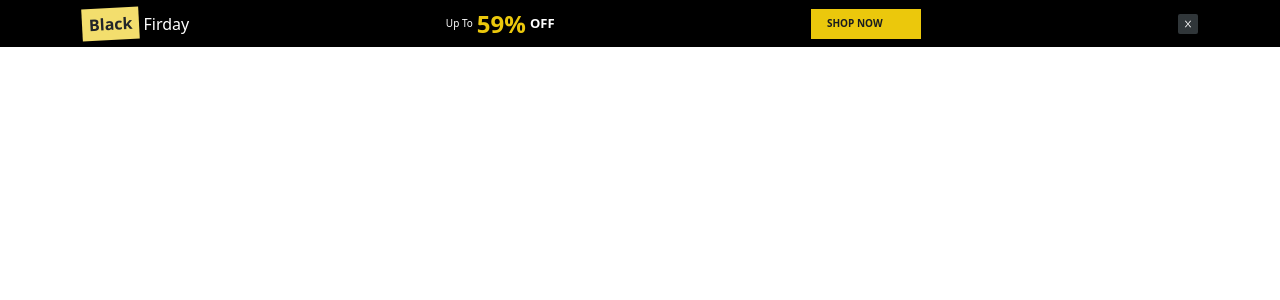
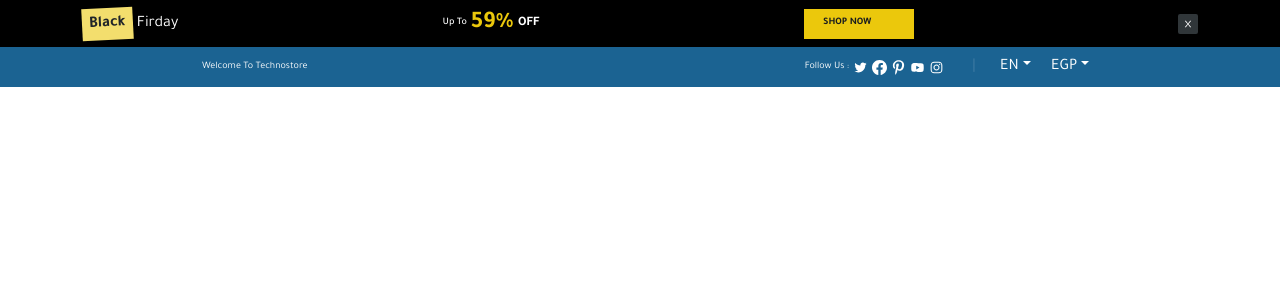
Before and after one commit to magedElshafey/technostore, a React (Create React App) app: page / in a window 1280 px wide. Shown: the top 300 px of the page. Built offline with nearby package versions, Linux system fonts and the light colour scheme; some icons are missing.

Commit message:
create settings header

```diff
--- a/public/index.html
+++ b/public/index.html
@@ -10,34 +10,20 @@
       content="Web site created using create-react-app"
     />
     <link rel="apple-touch-icon" href="%PUBLIC_URL%/logo192.png" />
-    <!--
-      manifest.json provides metadata used when your web app is installed on a
-      user's mobile device or desktop. See https://developers.google.com/web/fundamentals/web-app-manifest/
-    -->
+
     <link rel="manifest" href="%PUBLIC_URL%/manifest.json" />
-    <!--
-      Notice the use of %PUBLIC_URL% in the tags above.
-      It will be replaced with the URL of the `public` folder during the build.
-      Only files inside the `public` folder can be referenced from the HTML.
 
-      Unlike "/favicon.ico" or "favicon.ico", "%PUBLIC_URL%/favicon.ico" will
-      work correctly both with client-side routing and a non-root public URL.
-      Learn how to configure a non-root public URL by running `npm run build`.
-    -->
-    <title>React App</title>
+    <title>Technostore</title>
+    <!-- google fonts -->
+    <link rel="preconnect" href="https://fonts.googleapis.com" />
+    <link rel="preconnect" href="https://fonts.gstatic.com" crossorigin />
+    <link
+      href="https://fonts.googleapis.com/css2?family=Tajawal:wght@200;300;400;500;700;800;900&display=swap"
+      rel="stylesheet"
+    />
   </head>
   <body>
     <noscript>You need to enable JavaScript to run this app.</noscript>
     <div id="root"></div>
-    <!--
-      This HTML file is a template.
-      If you open it directly in the browser, you will see an empty page.
-
-      You can add webfonts, meta tags, or analytics to this file.
-      The build step will place the bundled scripts into the <body> tag.
-
-      To begin the development, run `npm start` or `yarn start`.
-      To create a production bundle, use `npm run build` or `yarn build`.
-    -->
   </body>
 </html>
--- a/src/App.js
+++ b/src/App.js
@@ -7,6 +7,7 @@ import {
   useLocation,
 } from "react-router-dom";
 import OfferHeader from "./components/layout/offerHeader/OfferHeader";
+import SettingsHeader from "./components/layout/settingsHeader/SettingsHeader";
 const App = () => {
   // handle scroll to top after page change
   function ScrollToTopAfterChangePage() {
@@ -18,8 +19,10 @@ const App = () => {
   }
   return (
     <Router>
+      {/*shared layout*/}
       <ScrollToTopAfterChangePage />
       <OfferHeader />
+      <SettingsHeader />
     </Router>
   );
 };
--- a/src/components/layout/offerHeader/OfferHeader.jsx
+++ b/src/components/layout/offerHeader/OfferHeader.jsx
@@ -1,16 +1,23 @@
-import React from "react";
-import style from "./offerHeader.module.css";
+// hooks
+import React, { useState } from "react";
 import { useNavigate } from "react-router-dom";
 import { useTranslation } from "react-i18next";
+// style
+import style from "./offerHeader.module.css";
 // icons
 import { FaArrowRightLong, FaArrowLeftLong } from "react-icons/fa6";
 import { AiOutlineClose } from "react-icons/ai";
 const OfferHeader = () => {
+  // hooks
   const navigate = useNavigate();
+  const [showWidget, setShowWidget] = useState(true);
+  const { i18n } = useTranslation();
+  //   logic in design
   const handleNavigate = () => navigate("/");
-  const { i18n } = useTranslation();
+  const handleShowWidget = () => setShowWidget(false);
   return (
     <div className="d-none d-md-block">
+      {showWidget && (
         <div className={style.mainDiv}>
           <div className="container">
             <div className="d-flex justify-content-between align-items-center">
@@ -39,6 +46,7 @@ const OfferHeader = () => {
                 )}
               </button>
               <button
+                onClick={handleShowWidget}
                 className={`d-flex align-items-center justify-content-center ${style.closeBtn}`}
               >
                 <AiOutlineClose />
@@ -46,6 +54,7 @@ const OfferHeader = () => {
             </div>
           </div>
         </div>
+      )}
     </div>
   );
 };
--- /dev/null
+++ b/src/components/layout/settingsHeader/SettingsHeader.jsx
@@ -0,0 +1,89 @@
+import React from "react";
+// style
+import style from "./settings.module.css";
+// icons
+import { AiOutlineTwitter, AiOutlineInstagram } from "react-icons/ai";
+import { BsFacebook } from "react-icons/bs";
+import { FaPinterestP } from "react-icons/fa";
+import { BiLogoYoutube } from "react-icons/bi";
+
+const SettingsHeader = () => {
+  return (
+    <div className={`d-none d-md-block ${style.mainDiv}`}>
+      <div className="container">
+        <div className="d-flex align-items-center justify-content-between">
+          {/**welcome*/}
+          <p className={`m-0 p-0 ${style.welcome} text-white`}>
+            welcome to technostore
+          </p>
+          {/**follow us section*/}
+          <div className="d-flex align-items-center gap-1">
+            <p className={`m-0 p-0 text-white ${style.follow}`}>follow us : </p>
+
+            <AiOutlineTwitter className="text-white pointer" size={15} />
+
+            <BsFacebook className="text-white pointer" size={15} />
+
+            <FaPinterestP className="text-white pointer" size={15} />
+
+            <BiLogoYoutube className="text-white pointer" size={15} />
+
+            <AiOutlineInstagram className="text-white pointer" size={15} />
+            <p className={`text-white m-0 px-4 ${style.line}`}>|</p>
+            {/*settings sections*/}
+            <div className="d-flex align-items-center gap-4">
+              {/*language*/}
+              <div className="dropdown">
+                <button
+                  className={`dropdown-toggle ${style.select}`}
+                  type="button"
+                  data-bs-toggle="dropdown"
+                  aria-expanded="false"
+                >
+                  en
+                </button>
+                <ul className="dropdown-menu">
+                  <li>
+                    <a className="dropdown-item" href="/#">
+                      ar
+                    </a>
+                  </li>
+                </ul>
+              </div>
+              <div className="dropdown">
+                <button
+                  className={`dropdown-toggle ${style.select}`}
+                  type="button"
+                  data-bs-toggle="dropdown"
+                  aria-expanded="false"
+                >
+                  EGP
+                </button>
+                <ul className="dropdown-menu">
+                  <li>
+                    <a className="dropdown-item" href="/#">
+                      sar
+                    </a>
+                  </li>
+                  <li>
+                    <a className="dropdown-item" href="/#">
+                      USD
+                    </a>
+                  </li>
+                  <li>
+                    <a className="dropdown-item" href="/#">
+                      AED
+                    </a>
+                  </li>
+                </ul>
+              </div>
+              {/**currency */}
+            </div>
+          </div>
+        </div>
+      </div>
+    </div>
+  );
+};
+
+export default SettingsHeader;
--- /dev/null
+++ b/src/components/layout/settingsHeader/settings.module.css
@@ -0,0 +1,27 @@
+.mainDiv {
+  background-color: var(--navColor);
+  width: 100vw;
+  padding: 8px 190px;
+  display: flex;
+  align-items: center;
+  border-bottom: 1px solid white;
+}
+.welcome {
+  font-weight: 400;
+  font-size: 10px;
+}
+.follow {
+  font-weight: 400;
+  font-size: 10px;
+}
+.line {
+  width: 1px;
+  opacity: 0.16;
+}
+.select {
+  background-color: transparent !important;
+  border: none;
+  color: #ffffff;
+  width: 27px;
+  text-transform: uppercase;
+}
--- a/src/index.css
+++ b/src/index.css
@@ -6,9 +6,11 @@
 body {
   overflow-x: hidden;
   text-transform: capitalize;
+  font-family: "Tajawal";
 }
 html {
   scroll-behavior: smooth;
+  font-family: "Tajawal";
 }
 a {
   text-decoration: none !important;
@@ -28,5 +30,10 @@ li {
   --yellowColor: #f3de6d;
 }
 /* end variables */
-
+/* bootstrap classes */
+.dropdown-menu.show {
+  text-align: start !important;
+  margin-top: 7px !important;
+  width: fit-content !important;
+}
 /* ratio 0.61 */
```
Lines whose indentation alone changed are shown as unchanged.
